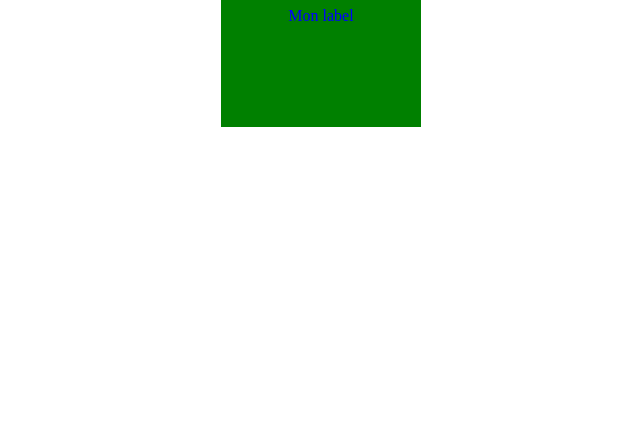
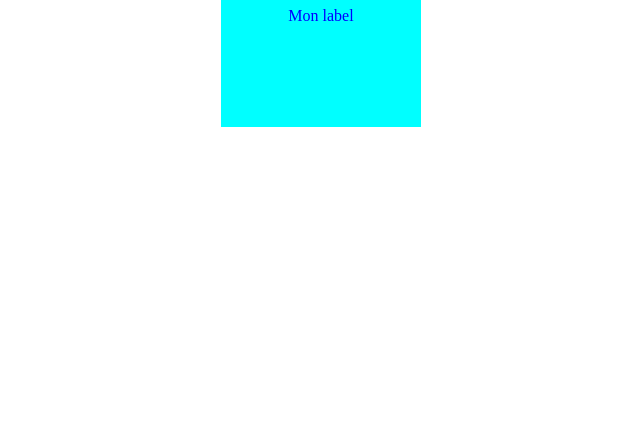
Before and after one commit to khersinpro/ghDistant, a plain HTML site: page index.html in a window 1280 px wide. Shown: the part 373-800 px from the top of the page, without its empty margins (319-959 px from the left). Drawn offline with Linux system fonts and the light colour scheme.

Commit message:
Close #1:

```diff
--- a/index.css
+++ b/index.css
@@ -9,7 +9,7 @@ body {
 }
 #box {
     color: blue;
-    background: green;
+    background: #00FFFF;
     width: 200px;
     height: 200px;
     text-align: center;
```
